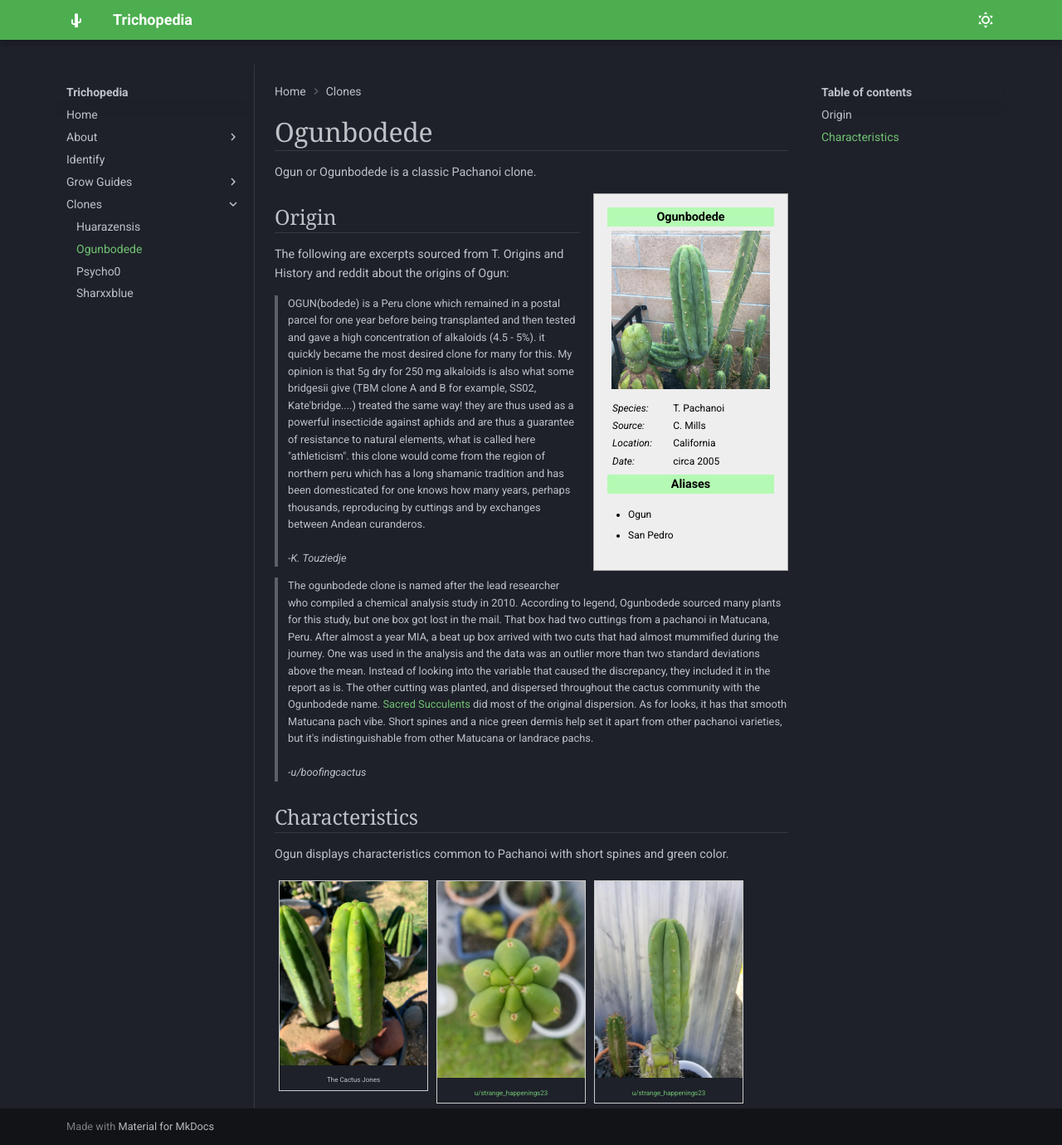
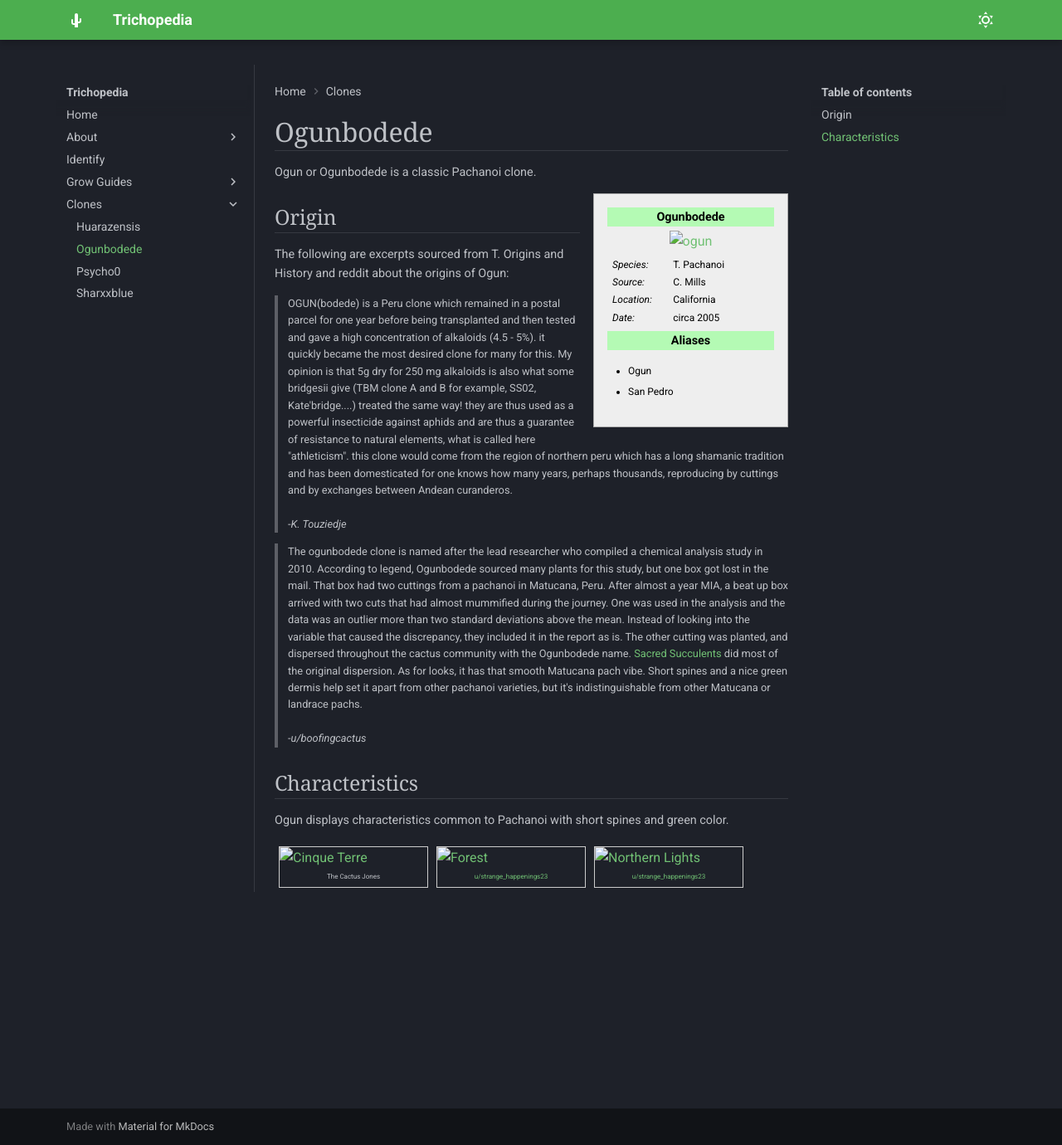
Before and after one commit to nfotinakes/trichopedia, an MkDocs documentation site: the page built from docs/clones/pachanoi/ogunbodede.md, in a window 1280 px wide and 1380 px high. Shown: the whole window at 83% size. Built offline with MkDocs 1.6.1 and Material for MkDocs 9.7.7, drawn with Linux system fonts in a browser that asks for light colours.

Commit message:
Test fix img src

```diff
--- a/docs/clones/pachanoi/ogunbodede.md
+++ b/docs/clones/pachanoi/ogunbodede.md
@@ -6,7 +6,7 @@
 <div class="infobox">
 <div class="infobox-title">Ogunbodede</div>
 <div class="infobox-image">
-<img src="/clones/pachanoi/assets/ogun.jpeg" alt="ogun" width="200">
+<img src="clones/pachanoi/assets/ogun.jpeg" alt="ogun" width="200">
 
 </div>
 <table class="infobox-table">
@@ -67,14 +67,14 @@
 
 <div class="gallery">
   <a target="_blank" href="/clones/pachanoi/assets/ogun1.webp">
-    <img src="/clones/pachanoi/assets/ogun1.webp" alt="Cinque Terre" width="600" height="400">
+    <img src="clones/pachanoi/assets/ogun1.webp" alt="Cinque Terre" width="600" height="400">
   </a>
   <div class="desc">The Cactus Jones</div>
 </div>
 
 <div class="gallery">
   <a target="_blank" href="/clones/pachanoi/assets/ogun2.webp">
-    <img src="/clones/pachanoi/assets/ogun2.webp" alt="Forest" width="600" height="400">
+    <img src="clones/pachanoi/assets/ogun2.webp" alt="Forest" width="600" height="400">
     <div class="desc">u/strange_happenings23</div>
   </a>
 
@@ -82,7 +82,7 @@
 
 <div class="gallery">
   <a target="_blank" href="/clones/pachanoi/assets/ogun3.webp">
-    <img src="/clones/pachanoi/assets/ogun3.webp" alt="Northern Lights" width="600" height="400">
+    <img src="clones/pachanoi/assets/ogun3.webp" alt="Northern Lights" width="600" height="400">
     <div class="desc">u/strange_happenings23</div>
   </a>
 
```
